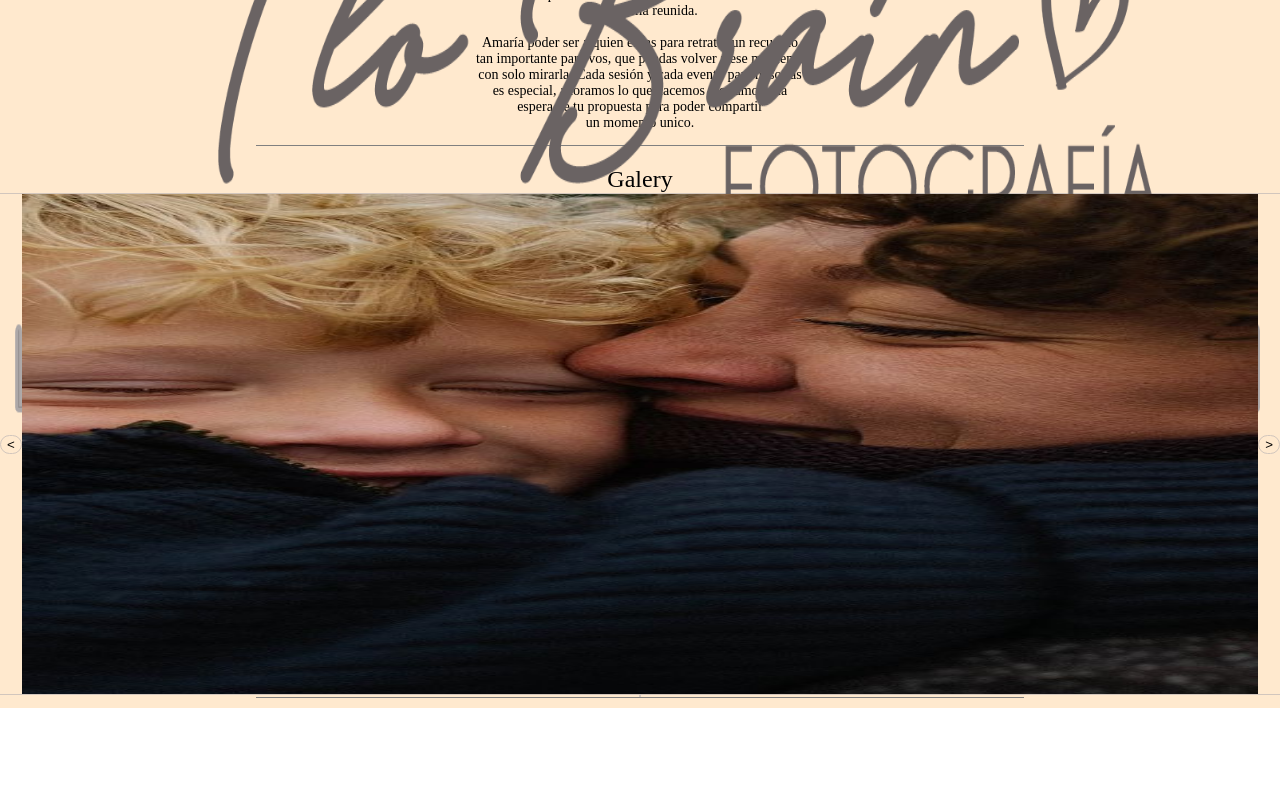
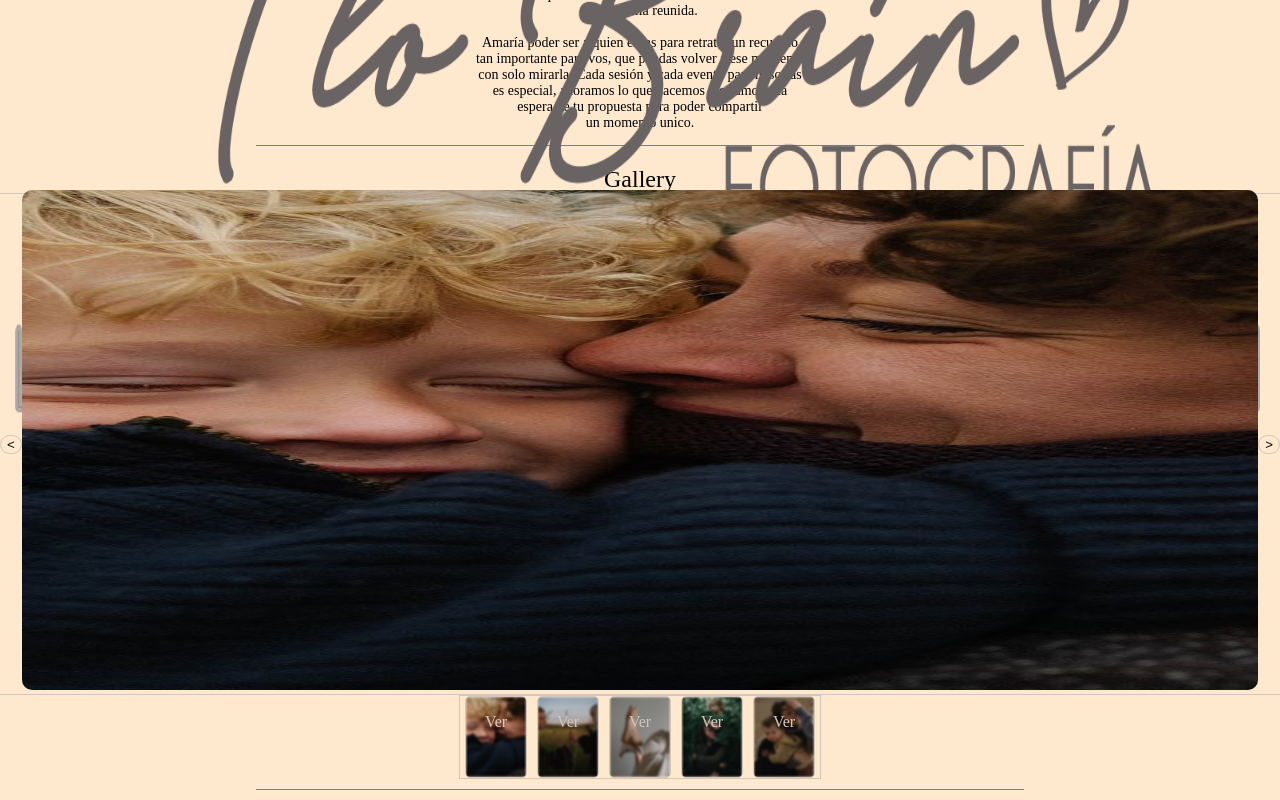
Before and after one commit to MaximilianoBlas/flo-brain-fotografia, a Next.js app: page / in a window 1280 px wide. Shown: the part 363-1163 px from the top of the page. Before the commit the page ends 1071 px from the top, so only its background shows below. Built offline with nearby package versions, Linux system fonts and the light colour scheme; a web font is replaced by a local one.

Commit message:
Galería funcional (con fotos de prueba).

```diff
--- a/components/galery.jsx
+++ b/components/galery.jsx
@@ -1,6 +1,20 @@
 import Image from "next/image";
+import { useEffect, useState } from "react";
 
-import { galeryContainer, h2, line, topDiv, bigPictureContainer, prevButton, nextButton, smallPictureContainer, smallPicture } from "@/styles/_galery.module.scss";
+import {
+  galeryContainer,
+  h2,
+  line,
+  topDiv,
+  bigPictureContainer,
+  prevButton,
+  nextButton,
+  smallPictureContainer,
+  miniPicSelect,
+  verP,
+  smallPicture,
+} from "@/styles/_galery.module.scss";
+
 import pic1 from "@/public/galerymedia/1.jpg";
 import pic2 from "@/public/galerymedia/2.jpg";
 import pic3 from "@/public/galerymedia/3.jpg";
@@ -9,34 +23,48 @@ import pic5 from "@/public/galerymedia/5.jpg";
 
 export default function Galery() {
   const galeryPics = [pic1, pic2, pic3, pic4, pic5];
+
+  let [currentImage, setCurrentImage] = useState(0);
+
+  function prevImage() {
+    currentImage > 0 ? setCurrentImage(currentImage - 1) : setCurrentImage((currentImage = 4));
+  }
+
+  function nextImage() {
+    currentImage < 4 ? setCurrentImage(currentImage + 1) : setCurrentImage((currentImage = 0));
+  }
+
+  function imageSelect(e) {
+    setCurrentImage(e.target.id);
+  }
+
   return (
     <div className={galeryContainer}>
-      <h2 className={h2}>Galery</h2>
+      <h2 className={h2}>Gallery</h2>
       <div className={topDiv}>
-        <button className={prevButton}>{"<"}</button>
-
-        <div className={bigPictureContainer}>{<Image src={pic1} fill={true} alt="Augmented image" />}</div>
-        <button className={nextButton}>{">"}</button>
+        <button className={prevButton} onClick={prevImage}>
+          {"<"}
+        </button>
+        <div className={bigPictureContainer}>{<Image src={galeryPics[currentImage]} fill={true} alt="Augmented gallery image" />}</div>
+        <button className={nextButton} onClick={nextImage}>
+          {">"}
+        </button>
       </div>
       <div className={smallPictureContainer}>
-        {/*galeryPics.map((pic) => {
+        {galeryPics.map((pic, index) => {
           return (
-            <div key={pic}>
-            <p>Ver</p>
-              <div className={smallPicture}>
-              <Image src={pic} fill />
+            <div key={index} id={index} className={miniPicSelect} onClick={imageSelect}>
+              <p id={index} className={verP}>
+                Ver
+              </p>
+              <div id={index} className={smallPicture}>
+                <Image id={index} src={pic} fill={true} placeholder="blur" alt="Miniature gallery image" />
               </div>
-              </div>
-              );
-        })*/}
+            </div>
+          );
+        })}
       </div>
       <div className={line}></div>
     </div>
   );
 }
-/*
- <div className={bigPicture}>
-   <Image src={pic1} fill={true} alt="Augmented size galery image" />
- </div>
-
- */
--- a/styles/_galery.module.scss
+++ b/styles/_galery.module.scss
@@ -15,7 +15,7 @@
 
   margin: 10px 0 0 0;
 }
-
+//
 .topDiv{
   display: flex;
   flex-direction: row;
@@ -33,6 +33,11 @@
 
   height: 100%;
   width: 100%;
+
+  border-radius: 10px;
+  overflow: hidden;
+
+  margin-bottom: 8px;
 }
 
 .prevButton{
@@ -49,16 +54,48 @@
   background-color: transparent;
 
 }
+//
+.smallPictureContainer{
+  display: flex;
+  flex-direction: row;
+  align-items: center;
+  justify-content: center;
 
-.smallPictureContainer{
   border: 1px solid $secondaryColor;
+
+  margin-bottom: 10px;
+}
+
+.miniPicSelect{
+  display: flex;
+  align-content: center;
+  justify-content: center;
+
+  border-radius: 5px;
+  overflow: hidden;
+
+  border: 1px solid $secondaryColor;
+  margin: 0 5px 0 5px;
+}
+
+.verP{
+  position: absolute;
+  z-index: 10;
+
+  color: $secondaryColor;
 }
 
 .smallPicture{
-  height: 50px;
-  width: 40px;
+  position: relative;
+  height: 80px;
+  width: 60px;
+
+  filter: blur(1px);
+
+  z-index: 9;
 }
 
+//
 .line{
   width: 60vw;
   border: 1px solid grey;
```
